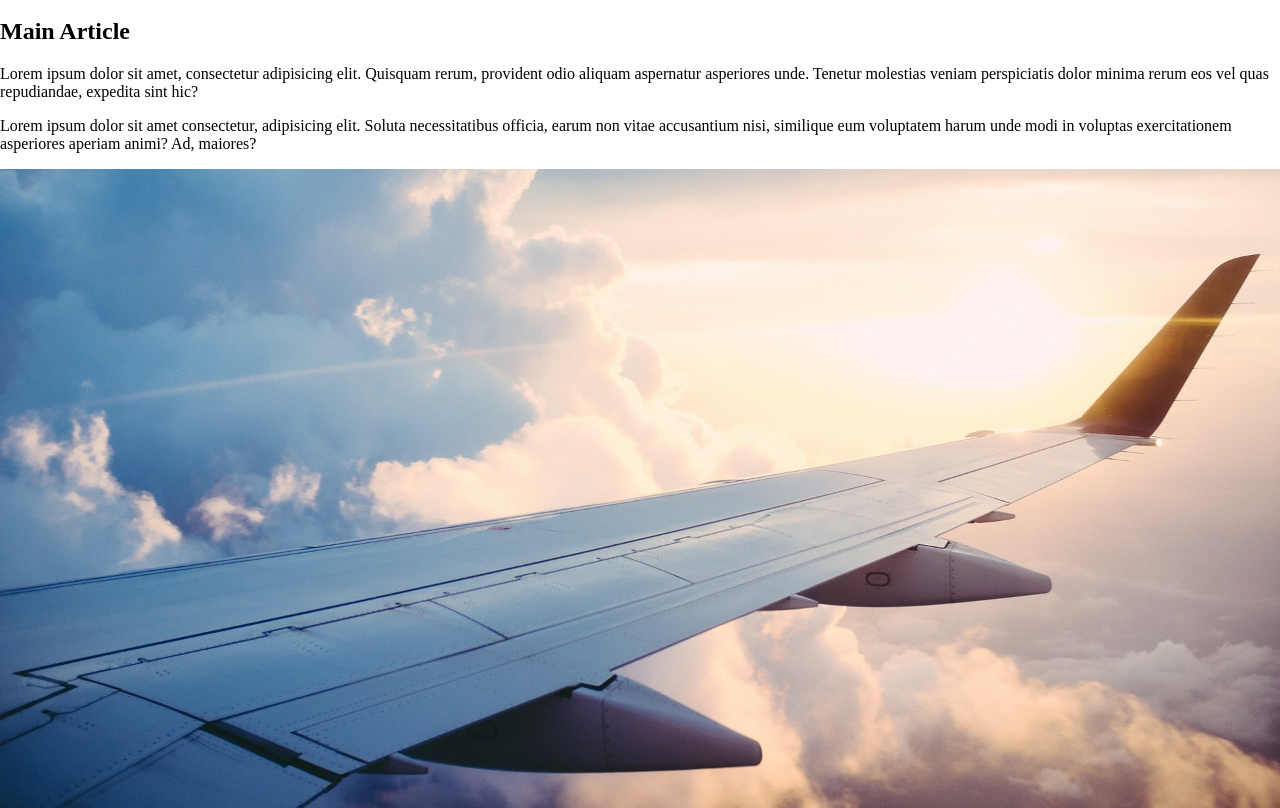
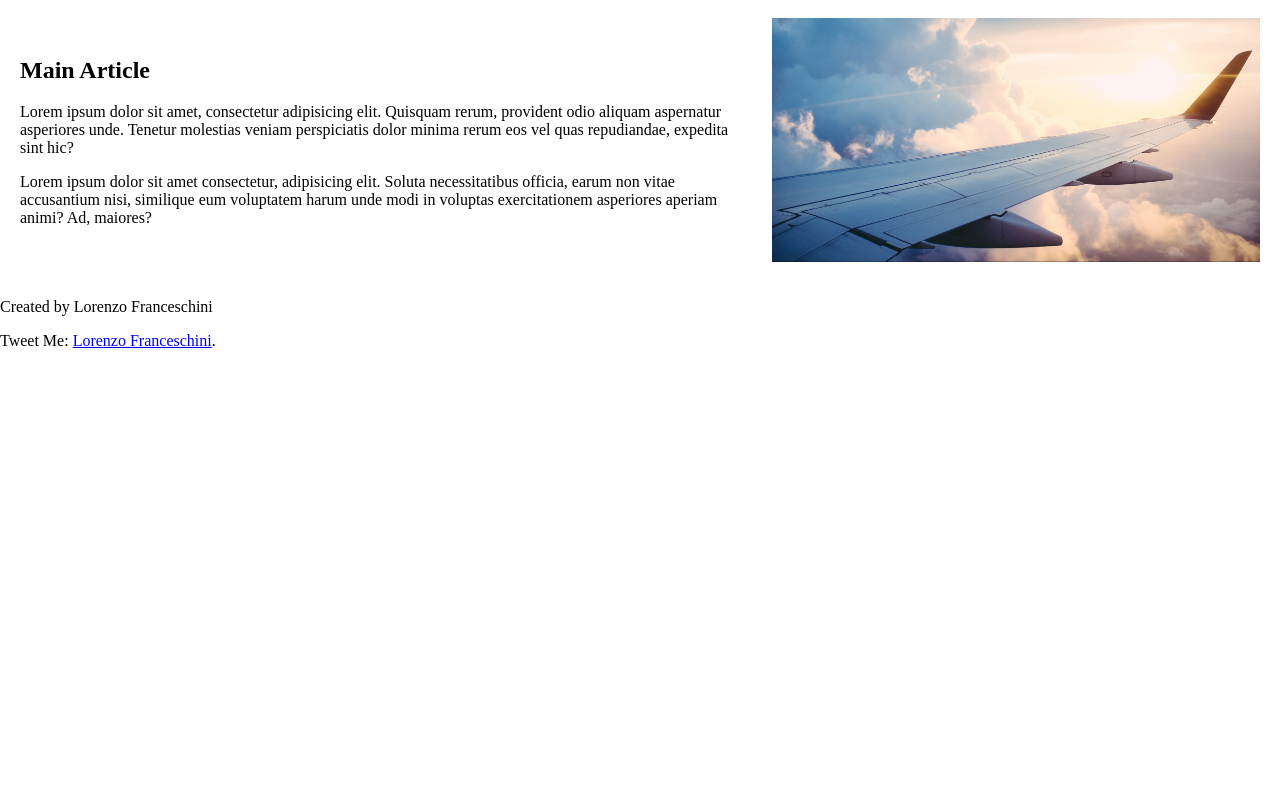
Before and after one commit to LordKenzo/basic-html-structure, a plain HTML site: page index.html in a window 1280 px wide. Shown: the part 852-1660 px from the top of the page. After the commit the page ends 1218 px from the top, so only its background shows below. Drawn offline with Linux system fonts and the light colour scheme.

Commit message:
Add css for MainArticle

```diff
--- a/index.html
+++ b/index.html
@@ -25,13 +25,13 @@
     </div>
 
     <main>
-        <article>
-            <section>
+        <article class="main-article">
+            <section class="main-article__section">
                 <h2>Main Article</h2>
                 <p>Lorem ipsum dolor sit amet, consectetur adipisicing elit. Quisquam rerum, provident odio aliquam aspernatur asperiores unde. Tenetur molestias veniam perspiciatis dolor minima rerum eos vel quas repudiandae, expedita sint hic?</p>
                 <p>Lorem ipsum dolor sit amet consectetur, adipisicing elit. Soluta necessitatibus officia, earum non vitae accusantium nisi, similique eum voluptatem harum unde modi in voluptas exercitationem asperiores aperiam animi? Ad, maiores?</p>
             </section>
-            <aside>
+            <aside class="main-article__image">
                 <img src="images/aereo.jpeg" alt="Vista da un aereo">
             </aside>
         </article>
--- a/style.css
+++ b/style.css
@@ -19,6 +19,22 @@ img {
 
 .hero {
     display: none;
+}
+
+.main-article {
+    display: flex;
+    padding: 2rem;
+}
+
+.main-article aside {
+    flex: 0 1 40%;
+    margin-left: 2rem;
+}
+
+.main-article section {
+    flex: 0 1 60%;
+    max-width: 850px;
+    margin: auto;
 }
 
 @media (min-width: 480px) {
```
